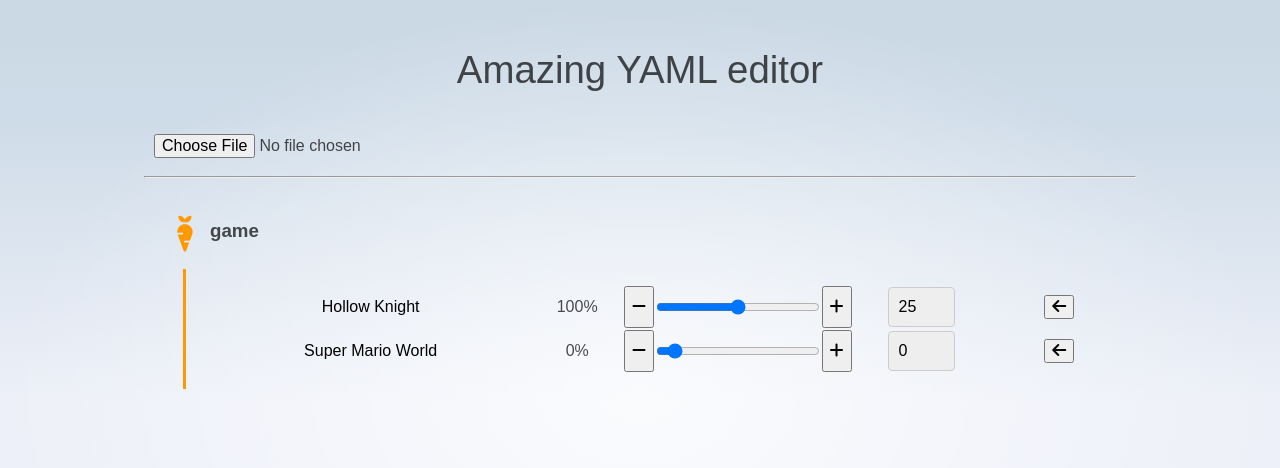
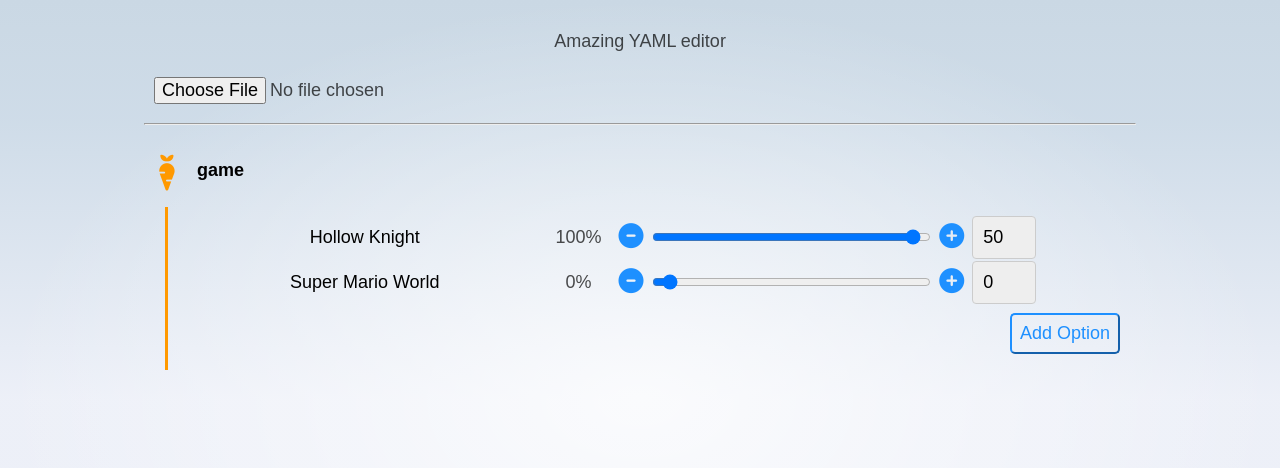
Before and after one commit to sidney-prytherch/archipelago-yaml-editor, a SvelteKit app: page / in a window 1280 px wide. Shown: the top 468 px of the page. Built offline with nearby package versions, Linux system fonts and the light colour scheme.

Commit message:
Update reactive content

```diff
--- a/src/routes/+page.svelte
+++ b/src/routes/+page.svelte
@@ -7,6 +7,9 @@
 
 	//import { type Game, type Item, type ItemLink, type PlandoData, type PlandoItem, type Trigger } from './interfaces';
 
+	/**
+	 * @typedef {GameData[]} GameList
+	 */
 	/**
 	 * @typedef {{name: string, weight: number, hide: boolean}} GameData
 	 */
@@ -21,12 +24,12 @@
 	let options = {};
 	let expanded = true;
 	/**
-	 * @type {{ [x: string]: GameData; }}
+	 * @type {GameList}
 	 */
-	let games = {
-		'0': { name: 'Hollow Knight', weight: 25, hide: false },
-		'1': { name: 'Super Mario World', weight: 0, hide: false }
-	};
+	let games = [
+		{ name: 'Hollow Knight', weight: 50, hide: false },
+		{ name: 'Super Mario World', weight: 0, hide: false }
+	];
 
 	function onChange() {
 		const file = input.files?.[0];
@@ -112,6 +115,22 @@
 		selectedGame.weight = 0;
 		games = games;
 	}
+
+	function addOption() {
+		games = [...games, { name: '', weight: 50, hide: false }];
+	}
+
+	/**
+	 * @param {GameData} selectedGame
+	 */
+	function removeOption(selectedGame) {
+		games.forEach((game, index) => {
+			if (game == selectedGame) {
+				games.splice(index, 1);
+			}
+		});
+		games = games;
+	}
 </script>
 
 <svelte:head>
@@ -124,63 +143,66 @@
 	<input accept=".yml, .yaml" bind:this={input} on:change={onChange} type="file" />
 	<hr />
 	<div class:row={!expanded} class="outer container">
-		<div class="key">
 			<button
 				title={expanded ? 'minimize options' : 'expand options'}
-				class="carrot"
+				class="carrot key"
 				on:click={expandOrShorten}
-				><i class:rotated={expanded} class="fa-solid fa-carrot"></i></button
 			>
-			<h3>game</h3>
-		</div>
+				<i class:rotated={expanded} class="fa-solid fa-carrot"></i>
+				<h3>game</h3>
+			</button>
 		<div class="inner container">
 			<div class:hidden={!expanded} class="vl" />
 			<div class="otherstuff container" class:col={expanded}>
 				<table class="value">
-					{#each Object.keys(games) as gameIndex}
-						<tr class={games[gameIndex].hide ? 'hidden' : ''}>
-							<td><input type="text" bind:value={games[gameIndex].name} /></td>
-							<td class:hidden={!expanded}><span> {getPercent(games[gameIndex])}%</span></td>
+					{#each games as game}
+						<tr class={game.hide ? 'hidden' : ''}>
+							<td><input class:minimized-data={!expanded} type="text" placeholder="Enter game name" bind:value={game.name} /></td>
+							<td class:hidden={!expanded}><span> {getPercent(game)}%</span></td>
 							<td class:hidden={!expanded}>
-								<div class="container">
+								<div class="container vertical-center">
 									<button
-										class="option-button left"
+										class="round-button"
 										title="Decrease to 0"
-										on:click={() => deselectOption(games[gameIndex])}
+										on:click={() => deselectOption(game)}
 									>
-										<i class:rotated={expanded} class="fa-solid fa-minus"></i>
+										<i class:rotated={expanded} class="fa-solid fa-circle-minus"></i>
 									</button>
-									<input
-										class="center"
-										type="range"
-										bind:value={games[gameIndex].weight}
-										min="0"
-										max="50"
-									/>
+									<input type="range" bind:value={game.weight} min="0" max="50" />
 									<button
-										class="option-button right"
+										class="round-button"
 										title="Increase to 50"
-										on:click={() => selectOption(games[gameIndex])}
+										on:click={() => selectOption(game)}
 									>
-										<i class:rotated={expanded} class="fa-solid fa-plus"></i>
+										<i class:rotated={expanded} class="fa-solid fa-circle-plus"></i>
 									</button>
 								</div>
 							</td>
 							<td class:hidden={!expanded}
-								><input type="number" bind:value={games[gameIndex].weight} min="0" max="50" /></td
+								><input type="number" bind:value={game.weight} min="0" max="50" /></td
 							>
 							<td class:hidden={!expanded}>
 								<button
-									class="option-button"
+									class="round-button secret"
 									title="Select this option and remove others"
-									on:click={() => deselectOtherOptions(games[gameIndex])}
+									on:click={() => deselectOtherOptions(game)}
 								>
-									<i class:rotated={expanded} class="fa-solid fa-arrow-left"></i>
+									<i class:rotated={expanded} class="fa-solid fa-wand-sparkles"></i>
+								</button>
+								<button
+									class="round-button secret"
+									title="Select this option and remove others"
+									on:click={() => removeOption(game)}
+								>
+									<i class:rotated={expanded} class="fa-solid fa-xmark"></i>
 								</button>
 							</td>
 						</tr>
 					{/each}
 				</table>
+				<div class:hidden={!expanded} class="container end">
+					<button class="create-row-button" on:click={addOption}>Add Option</button>
+				</div>
 			</div>
 		</div>
 	</div>
@@ -221,9 +243,18 @@
 </section>
 
 <style>
+	* {
+		/* border: solid 1px black; */
+		font-size: large;
+	}
+
+	.end {
+		justify-content: flex-end;
+	}
+
 	.hidden {
-		display: none;
-		visibility: hidden;
+		display: none !important;
+		visibility: hidden !important;
 	}
 	.outer {
 		flex-direction: column; /* By default, stack elements vertically */
@@ -239,12 +270,27 @@
 		/* background-color: aqua; */
 	}
 
+	tr:hover .secret {
+		visibility: visible;
+	}
+
+	.secret {
+		visibility: hidden;
+	}
+
+	.fa-circle-plus,
+	.fa-circle-minus,
+	.fa-wand-sparkles,
+	.fa-xmark {
+		font-size: 25px !important;
+	}
+
 	.vl {
 		background-color: rgb(255, 153, 0);
 		width: 3px;
 		margin: 0 8px;
 		min-width: 3px;
-		margin-left: 31px;
+		margin-left: 21px;
 	}
 
 	.key {
@@ -268,41 +314,42 @@
 	}
 
 	.key,
-	.btn,
 	table,
-	.outer,
-	input {
+	input,
+	.create-row-button {
 		padding: 8px;
 	}
 
-	.btn,
-	table {
+	.create-row-button {
 		margin: 8px;
+		border-radius: 5px;
+		border-color: dodgerblue;
+		color: dodgerblue;
+		background-color: transparent;
+
 	}
 
-	.btn {
-		height: 50px;
-		width: 50px;
-		background-color: DodgerBlue;
-		border: none;
-		color: white;
-		font-size: 16px;
+	.minimized-data {
+		text-align: start !important;
+	}
+
+	h3 {
+		color: black;
+		padding-left: 15px;
+	}
+
+	button {
 		cursor: pointer;
-		border-radius: 4px;
-		box-sizing: border-box;
 	}
 
 	.carrot {
-		cursor: pointer;
 		border: none;
-		height: 50px;
-		width: 50px;
 		background-color: transparent;
 		color: rgb(255, 153, 0);
 	}
 
 	.fa-carrot {
-  		font-size: 30px !important;
+		font-size: 30px !important;
 		transform: rotate(-135deg);
 		transition: transform 0.5s;
 	}
@@ -312,16 +359,14 @@
 	}
 
 	table {
-		table-layout: fixed;
 		flex: 1;
 		/* background-color: green; */
 	}
 
 	table,
-	td,
-	th {
-		border-left: 0px solid;
-		border-right: 0px solid;
+	td {
+		/* border-left: 0px solid;
+		border-right: 0px solid; */
 		border-collapse: collapse;
 	}
 
@@ -335,25 +380,30 @@
 		background-color: #eee;
 	}
 
-	table tr td:nth-child(1) {
-		width: 35%;
-		min-width: 50px;
+	.round-button {
+		color: dodgerblue;
+		background-color: transparent;
+		border: none;
+		box-sizing: border-box;
 	}
 
-	table tr td:nth-child(2) {
-		width: 10%;
+	table tr td:nth-child(1) {
+		width: 40%;
+		min-width: 128px;
+	}
+
+	table tr td:nth-child(2),
+	table tr td:nth-child(4) {
+		width: 0%;
+		min-width: 64px;
 	}
 
 	table tr td:nth-child(3) {
-		width: 25%;
-	}
-
-	table tr td:nth-child(4) {
-		width: 15%;
+		width: 40%;
 	}
 
 	table tr td:nth-child(5) {
-		width: 15%;
+		width: 10%;
 	}
 
 	input {
@@ -363,23 +413,25 @@
 	}
 
 	input[type='number'] {
-		width: 50%;
+		width: 100%;
 		min-width: 60px;
 	}
 
 	input[type='text'],
 	input[type='range'] {
+		border: none;
 		width: 100%;
-		border: 1px solid transparent;
 		background-color: transparent;
 		text-align: center;
 	}
 
 	input[type='text']:focus {
+		width: 100%;
 		border-color: #ccc;
 		background-color: #eee;
 	}
-	@media only screen and (max-width: 640px) {
+
+	@media only screen and (max-width: 600px) {
 		input[type='range'] {
 			display: none;
 		}
@@ -393,7 +445,7 @@
 		}
 	}
 
-	@media only screen and (max-width: 400px) {
+	@media only screen and (max-width: 450px) {
 		table tr td:nth-child(3) {
 			display: none;
 		}
```
